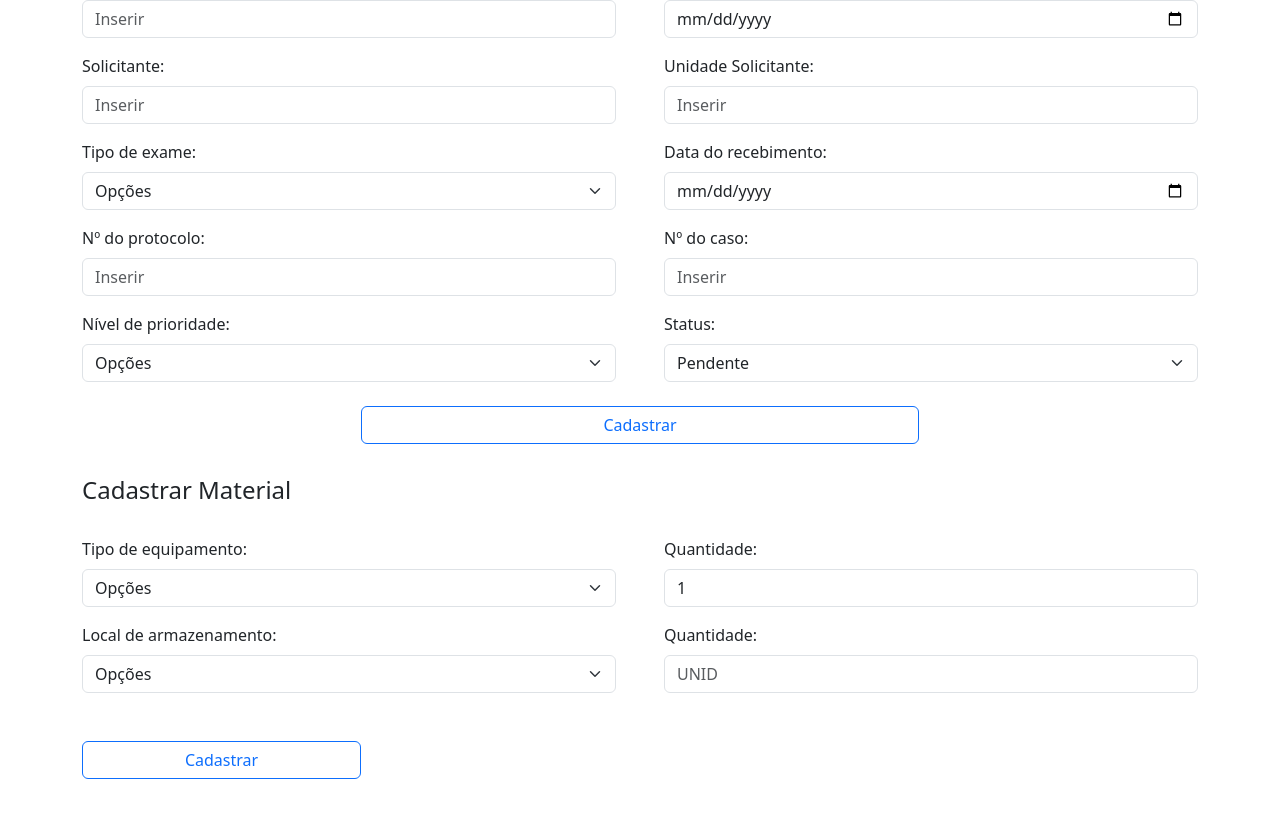
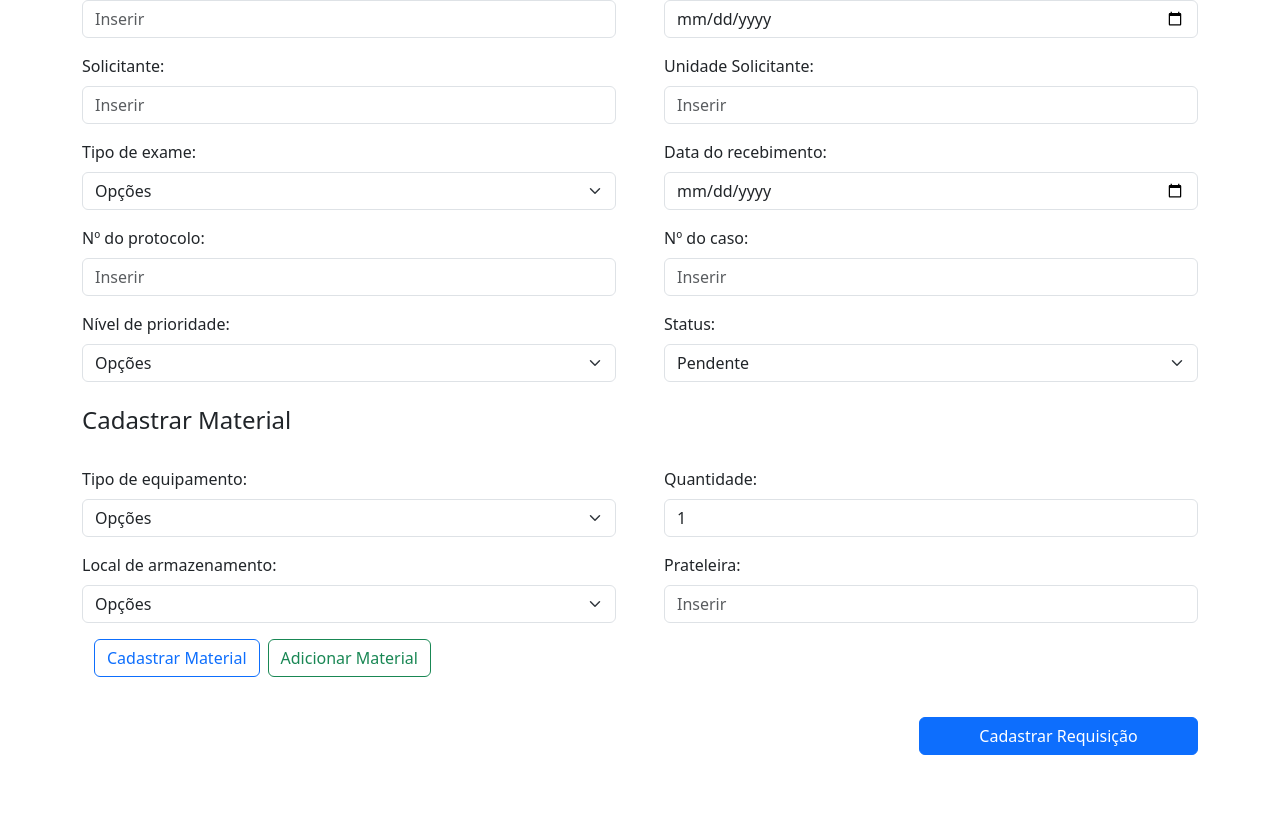
Before and after one commit to NatyVaneSD/SIGERE, a React (Vite) app: page / in a window 1280 px wide. Shown: the part 296-1114 px from the top of the page. After the commit the page ends 1083 px from the top, so only its background shows below. Built offline with nearby package versions, Linux system fonts and the light colour scheme.

Commit message:
Ajuste na posição e tamanho dos botões e troca de nome do input 'Quantidade' para 'Prateleira'

```diff
--- a/src/components/Forms.jsx
+++ b/src/components/Forms.jsx
@@ -129,11 +129,6 @@ export default function Forms() {
             </Form.Group>
           </Col>
         </Row>
-        <div className="d-flex justify-content-center mb-3">
-          <Button className="mb-3 w-50" variant="outline-primary">
-            Cadastrar
-          </Button>
-        </div>
       </Form>
 
       {/* Formulário de Cadastro de Material */}
@@ -187,7 +182,7 @@ export default function Forms() {
             </Col>
           </Row>
 
-          <Row className="mb-5">
+          <Row className="mb-3">
             <Col className="me-4">
               <Form.Group>
                 <Form.Label>Local de armazenamento:</Form.Label>
@@ -202,18 +197,28 @@ export default function Forms() {
 
             <Col>
               <Form.Group controlId="Numero do documento">
-                <Form.Label>Quantidade:</Form.Label>
-                <Form.Control type="number" placeholder="UNID" />
+                <Form.Label>Prateleira:</Form.Label>
+                <Form.Control type="text" placeholder="Inserir" />
               </Form.Group>
             </Col>
           </Row>
-          <div className="d-flex justify-content-left mb-2">
-            <Button className="mb-3 w-25" variant="outline-primary">
-              Cadastrar
-            </Button>
-          </div>
+          {/*Botão de cadastrar material*/}
+          <Container>
+            <Row>
+              <div className="d-flex justify-content-left mb-3 gap-2">
+                <Button variant="outline-primary">Cadastrar Material</Button>
+                <Button variant="outline-success">Adicionar Material</Button>
+              </div>
+            </Row>
+          </Container>
         </Form>
       </Container>
+      {/*Botão de cadastrar requisição*/}
+      <div className="d-flex justify-content-end mb-3">
+        <Button className="mb-3 w-25" variant="primary">
+          Cadastrar Requisição
+        </Button>
+      </div>
     </Container>
   );
 }
```
